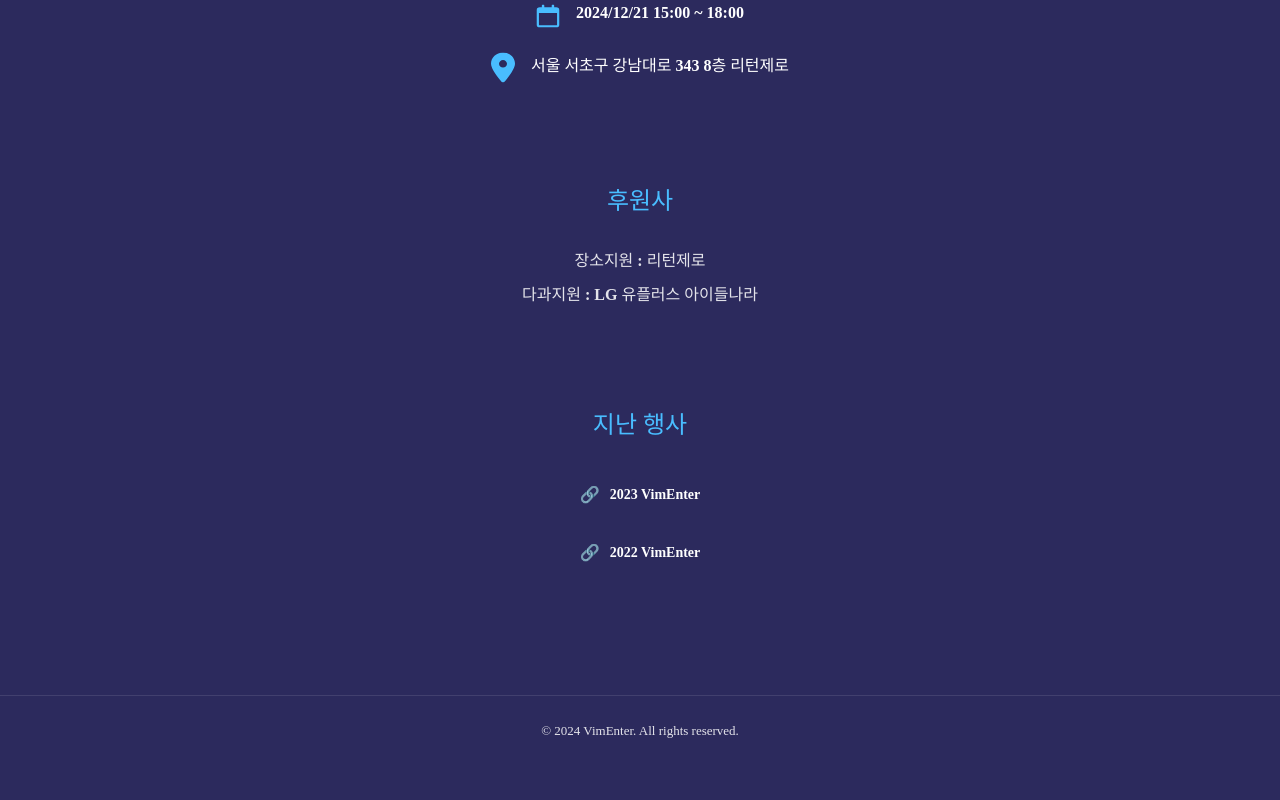
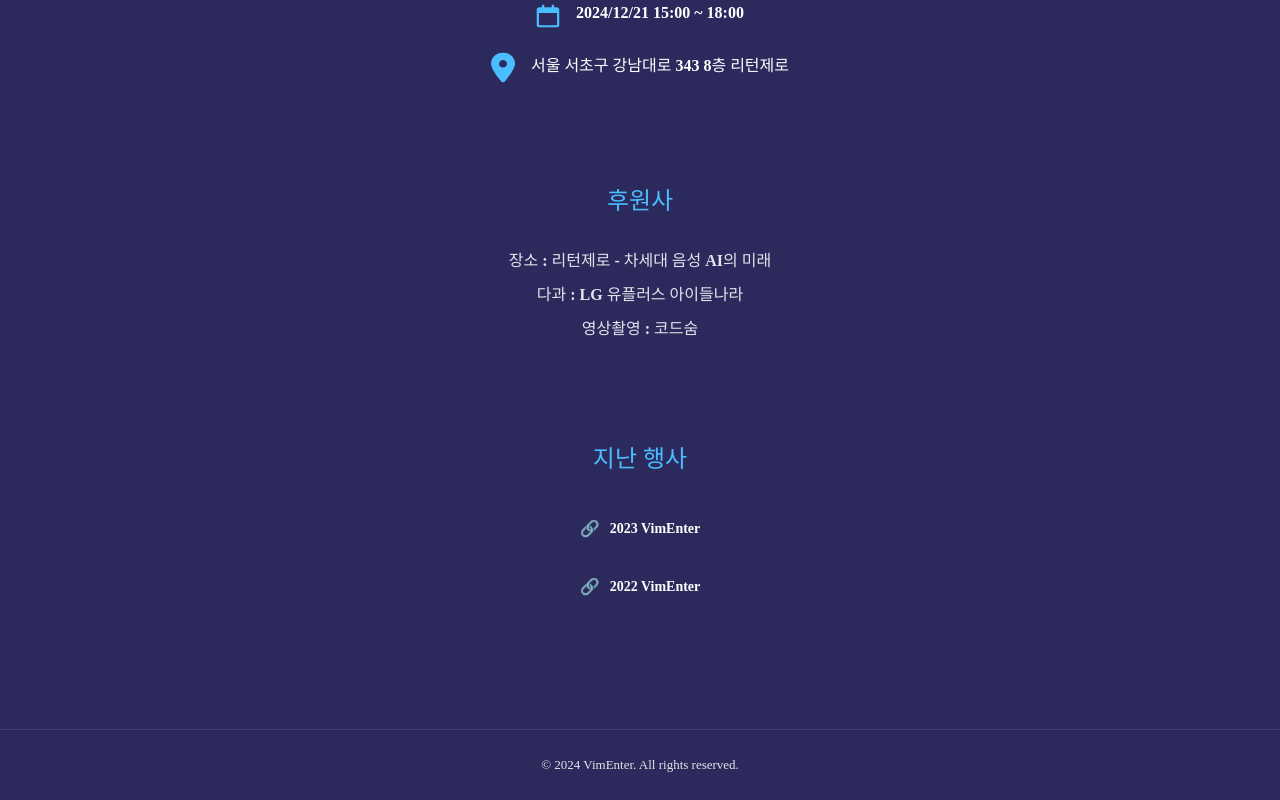
Before and after one commit to au-vimenter/au-vimenter-2024, a React (Vite) app: page / in a window 1280 px wide. Shown: the part 934-1734 px from the top of the page. Before the commit the page ends 1700 px from the top, so only its background shows below. Built offline with nearby package versions, Linux system fonts and the light colour scheme; a web font is replaced by a local one.

Commit message:
feat: add video recording supporter

```diff
--- a/src/components/EventSupporter.jsx
+++ b/src/components/EventSupporter.jsx
@@ -5,8 +5,9 @@ const EventSupporter = () => {
   return (
     <section className={styles.container}>
       <h2>{sectionTitle.eventSupporter}</h2>
-      <div>{supporters[0]}</div>
-      <div>{supporters[1]}</div>
+      {supporters.map((supporter, index) => (
+        <div key={index}>{supporter}</div>
+      ))}
     </section>
   );
 };
--- a/src/constants/text.js
+++ b/src/constants/text.js
@@ -7,8 +7,9 @@ export const descriptionText = [
 ];
 
 export const supporters = [
-  "장소지원 : 리턴제로",
-  "다과지원 : LG 유플러스 아이들나라",
+  "장소 : 리턴제로 - 차세대 음성 AI의 미래",
+  "다과 : LG 유플러스 아이들나라",
+  "영상촬영 : 코드숨",
 ];
 
 export const eventDateTime = " " + "2024/12/21 15:00 ~ 18:00";
```
